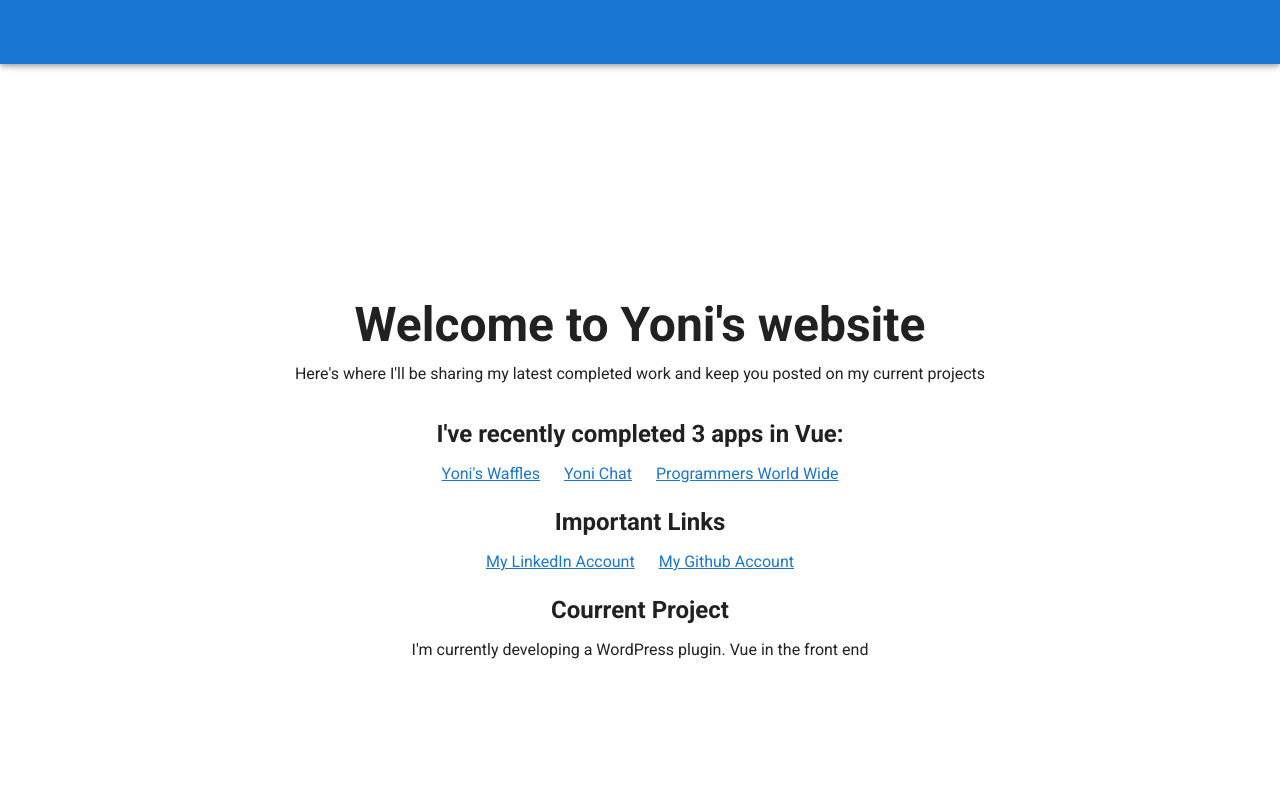
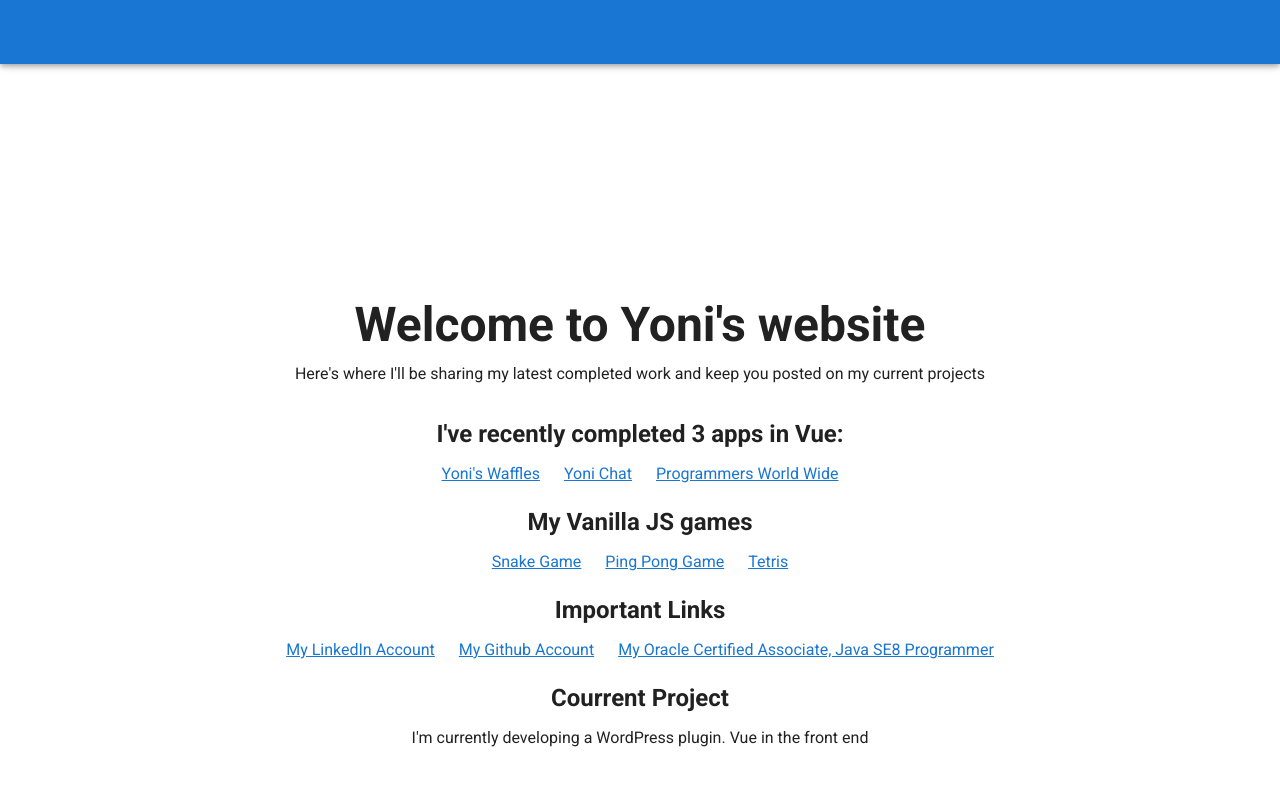
Before and after one commit to jonath23/portfolio, a Vue app: page / in a window 1280 px wide. Shown: the top 786 px of the page. Built offline with nearby package versions, Linux system fonts and the light colour scheme.

Commit message:
tetris and stuff

```diff
--- a/src/App.vue
+++ b/src/App.vue
@@ -5,11 +5,7 @@
       color="primary"
       dark
     >
-
-
-      <v-spacer></v-spacer>
-
-
+    <v-spacer></v-spacer>
     </v-app-bar>
 
     <v-content>
--- a/src/components/HelloWorld.vue
+++ b/src/components/HelloWorld.vue
@@ -30,7 +30,25 @@
 
         <v-layout justify-center>
           <a
-            v-for="(next, i) in completedProjects"
+            v-for="(next, i) in completedVueProjects"
+            :key="i"
+            :href="next.href"
+            class="subheading mx-3"
+            target="_blank"
+          >
+            {{ next.text }}
+          </a>
+        </v-layout>
+      </v-flex>
+      <v-flex
+        mb-5
+        xs12
+      >
+        <h2 class="headline font-weight-bold mb-3">My Vanilla JS games</h2>
+
+        <v-layout justify-center>
+          <a
+            v-for="(next, i) in completedJSProjects"
             :key="i"
             :href="next.href"
             class="subheading mx-3"
@@ -97,8 +115,13 @@ export default {
         text: 'My Github Account',
         href: 'https://github.com/jonath23',
       }
+      ,
+      {
+        text: 'My Oracle Certified Associate, Java SE8 Programmer',
+        href: 'https://www.youracclaim.com/badges/aa48e7ef-b267-4327-99e8-0f20bcc527b2',
+      }
     ],
-    completedProjects: [
+    completedVueProjects: [
       {
         text: 'Yoni\'s Waffles',
         href: 'https://yonis-waffles.firebaseapp.com/',
@@ -112,6 +135,20 @@ export default {
         href: 'https://ww-programmers.firebaseapp.com/',
       },
     ],
+    completedJSProjects: [
+      {
+        text: 'Snake Game',
+        href: 'https://yoniwitz.github.io/JS-Snake/Snake/snake.html',
+      },
+      {
+        text: 'Ping Pong Game',
+        href: 'https://yoniwitz.github.io/JS-Snake/Pong/pong.html',
+      },
+      {
+        text: 'Tetris',
+        href: 'https://yoniwitz.github.io/JS-Tetris/views/tetris.html',
+      },
+    ]
   })
 };
 </script>
--- a/src/main.js
+++ b/src/main.js
@@ -1,14 +1,12 @@
 import Vue from 'vue'
 import App from './App.vue'
 import router from './router'
-import store from './store'
 import vuetify from './plugins/vuetify';
 
 Vue.config.productionTip = false
 
 new Vue({
   router,
-  store,
   vuetify,
   render: h => h(App)
 }).$mount('#app')
--- a/src/store/index.js
+++ /dev/null
@@ -1,15 +0,0 @@
-import Vue from 'vue'
-import Vuex from 'vuex'
-
-Vue.use(Vuex)
-
-export default new Vuex.Store({
-  state: {
-  },
-  mutations: {
-  },
-  actions: {
-  },
-  modules: {
-  }
-})
--- a/src/views/Home.vue
+++ b/src/views/Home.vue
@@ -1,6 +1,5 @@
 <template>
   <div class="home">
-    <img alt="Vue logo" src="../assets/logo.png">
     <HelloWorld msg="Welcome to Your Vue.js App"/>
   </div>
 </template>
```
Also changed, not shown: src/assets/logo.png (deleted), src/assets/logo.svg (deleted).
